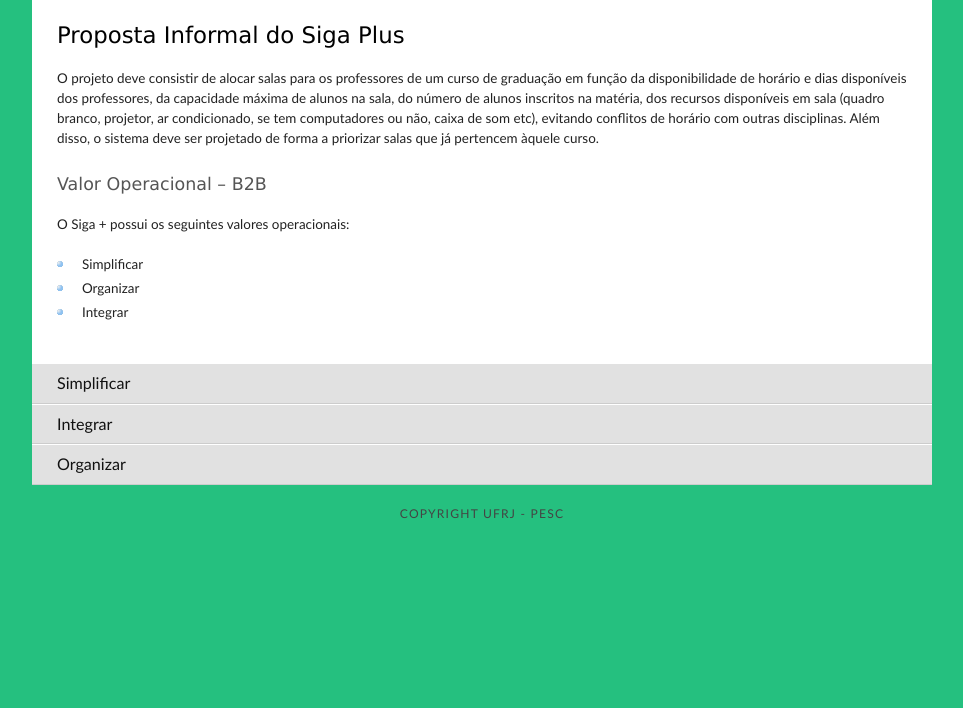
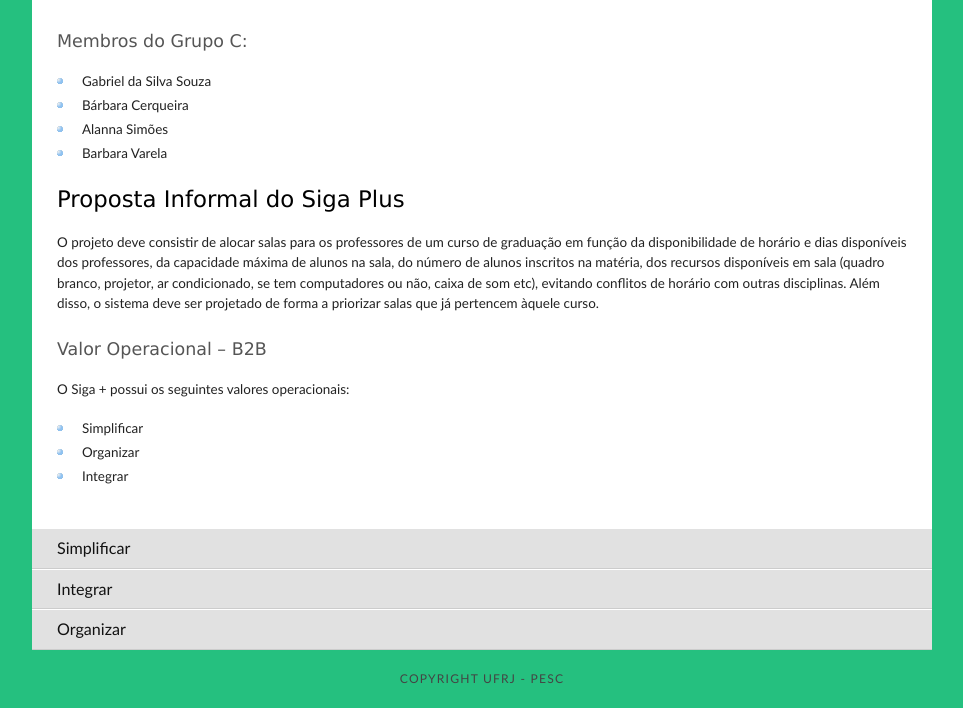
Before and after one commit to GabrielSilvaSouza/SIGA-Plus, a plain HTML site: page docs/index.html in a window 1280 px wide. Shown: the part 147-855 px from the top of the page, without its empty margins (158-1121 px from the left). Before the commit the page ends 800 px from the top, so only its background shows below. Drawn offline with Linux system fonts and the light colour scheme; files whose address does not match are found by name.

Commit message:
Final update

```diff
--- a/docs/index.html
+++ b/docs/index.html
@@ -16,6 +16,13 @@
     <div id="test-header" class="accordion_headings header_highlight">Home</div>
     <div id="test-content">
       <div class="accordion_child">
+        <h2>Membros do Grupo C:</h2>
+        <ul>
+          <li>Gabriel da Silva Souza</li>
+          <li>Bárbara Cerqueira</li>
+          <li>Alanna Simões</li>
+          <li>Barbara Varela</li>
+          <br>
         <h1>Proposta Informal do Siga Plus</h1>
         <p>O projeto deve consistir de alocar salas para os professores de um curso de graduação em função da
           disponibilidade de horário e dias disponíveis dos professores, da capacidade máxima de alunos na sala, do
@@ -35,7 +42,7 @@
     <div id="test1-header" class="accordion_headings">Simplificar</div>
     <div id="test1-content">
       <div class="accordion_child">
-        <p>O siga ajuda na hora de simplificar a alocação de salas</p>
+        <p>O siga ajuda na hora de simplificar a alocação de salas.</p>
       </div>
     </div>
     <div id="test2-header" class="accordion_headings">Integrar</div>
```
